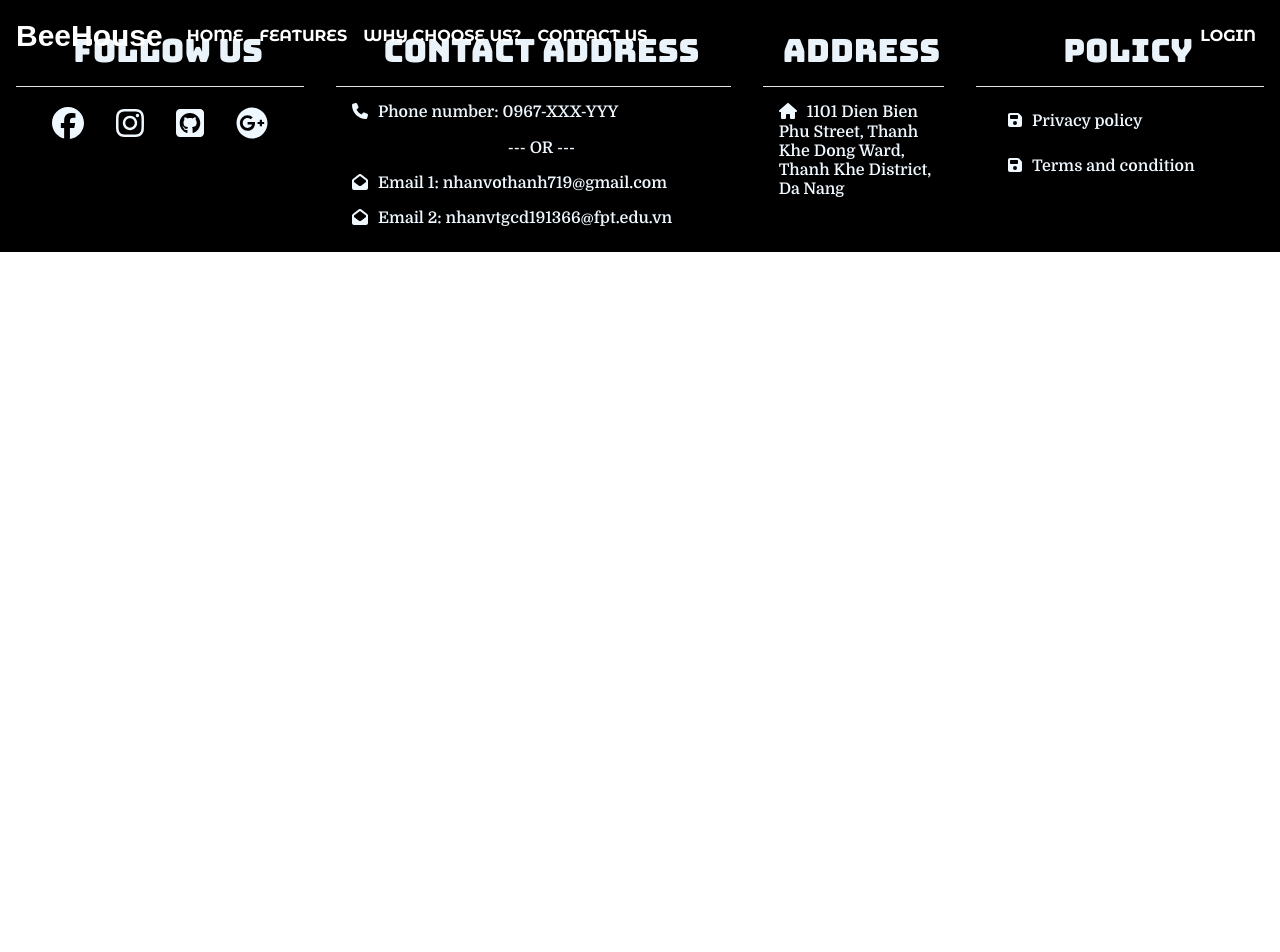
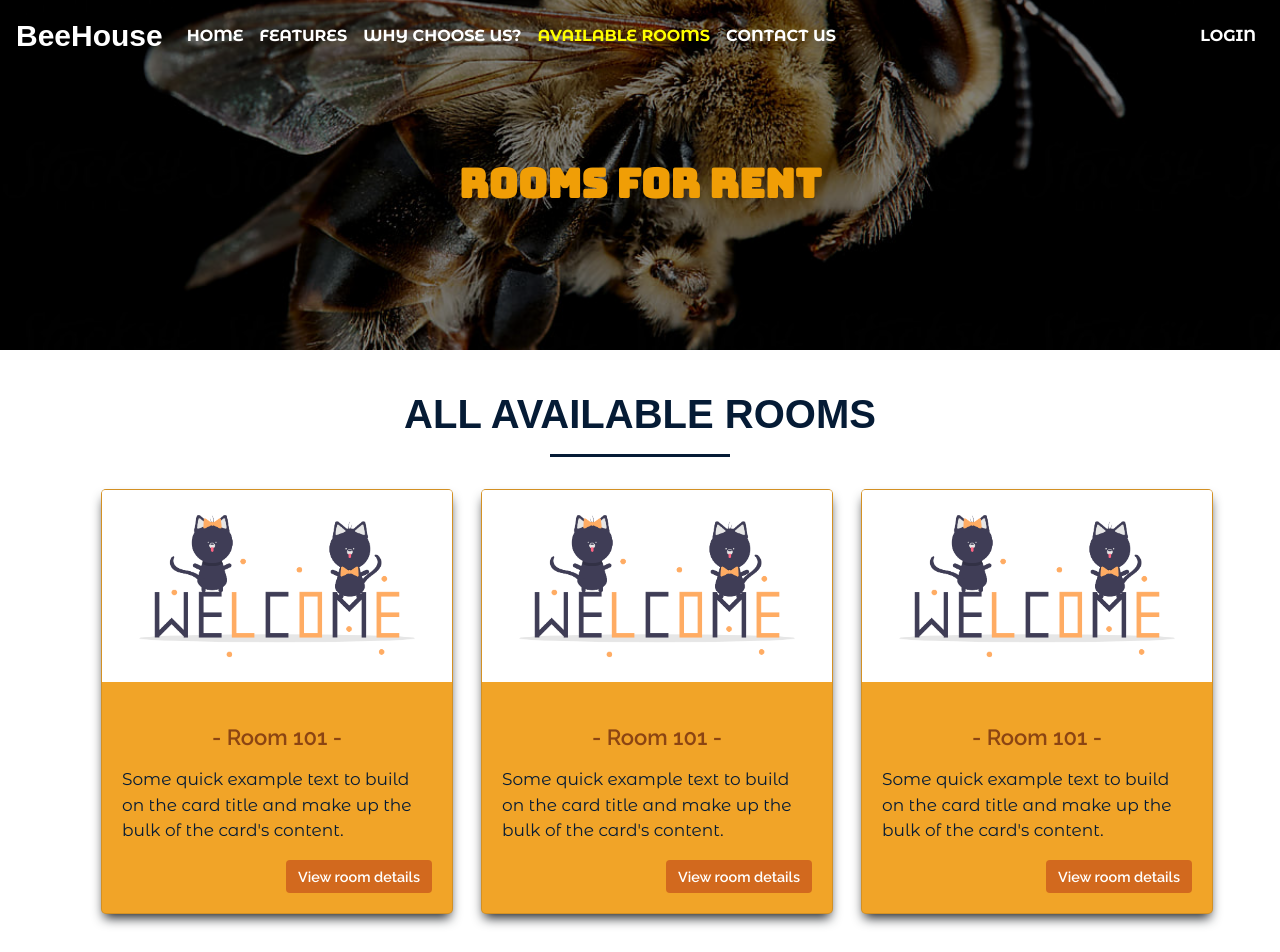
Before and after one commit to nhanvothanh719/boarding-house-management-system, a React (Create React App) app in the folder front-end/: page /available-rooms in a window 1280 px wide. Shown: the top 952 px of the page. Before the commit the page ends 800 px from the top, so only its background shows below. Built offline with nearby package versions, Linux system fonts and the light colour scheme; no server answers; a web font is replaced by a local one.

Commit message:
Design page for displaying all available rooms

```diff
--- a/front-end/src/assets/css/custom.css
+++ b/front-end/src/assets/css/custom.css
@@ -83,7 +83,7 @@
     box-shadow: 2px 2px 16px 2px rgba(4, 55, 105, 0.2);
 }
 
-.featureName{
+.cardName{
     color: saddlebrown;
     margin-top: 1em;
     font-family: 'Raleway', sans-serif;
@@ -91,7 +91,7 @@
     font-weight: 600;
 }
 
-.featureDescription{
+.cardDescription{
     color: #051b35;
     margin-top: 1em;
     font-family: 'Montserrat Alternates', sans-serif;
@@ -337,3 +337,27 @@ a.social:hover{
     font-size: 17px;
     font-weight: 400;
 }
+
+.roomCard{
+    background-color: rgb(241, 164, 40);
+    width: 22rem;
+    border-radius: 5px;
+    margin: 1em;
+    cursor: pointer;
+    box-shadow: 0 7px 12px -3px;
+    transition: all ease 200ms;
+}
+
+.roomCard:hover{
+    transform: scale(1.05);
+    box-shadow: 0 8px 20px -5px;
+}
+
+.customButton{
+    background-color: chocolate;
+    border: none;
+}
+
+.customButton:hover{
+    background-color: rgb(149, 79, 29);
+}
--- a/front-end/src/common/NavBar.jsx
+++ b/front-end/src/common/NavBar.jsx
@@ -12,11 +12,11 @@ class navBar extends Component {
     };
   }
   onScroll = () => {
-    if (window.scrollY < 400) {
+    if (window.scrollY < 300) {
       this.setState({ navBarTitle: "brandName" });
       this.setState({ navBarColor: "navBar" });
       this.setState({ navBarItem: "navItem" });
-    } else if (window.scrollY > 400) {
+    } else if (window.scrollY > 300) {
       this.setState({ navBarTitle: "brandNameScroll" });
       this.setState({ navBarColor: "navBarScroll" });
       this.setState({ navBarItem: "navItemScroll" });
@@ -124,6 +124,16 @@ class navBar extends Component {
               </Nav.Link>
               <Nav.Link>
                 <NavLink
+                  to="/available-rooms"
+                  exact
+                  activeStyle={{ color: "yellow" }}
+                  className={this.state.navBarItem}
+                >
+                  AVAILABLE ROOMS
+                </NavLink>
+              </Nav.Link>
+              <Nav.Link>
+                <NavLink
                   to="/contact-us"
                   exact
                   activeStyle={{ color: "yellow" }}
--- /dev/null
+++ b/front-end/src/components/AvailableRooms.jsx
@@ -0,0 +1,59 @@
+import React, { Component, Fragment } from "react";
+import { Button, Card, Col, Container, Row } from "react-bootstrap";
+import welcomeImg from "../assets/images/welcome.png";
+
+class AvailableRooms extends Component {
+  render() {
+    return (
+      <Fragment>
+        <Container className="mb-5">
+          <h1 className="mainTitle text-center"> ALL AVAILABLE ROOMS </h1>
+          <div className="bottomLine"></div>
+          <Row>
+            <Col lg={4} md={6} sm={12}>
+              <Card className="roomCard">
+                <Card.Img variant="top" src={welcomeImg} />
+                <Card.Body>
+                  <Card.Title className="cardName text-center">- Room 101 -</Card.Title>
+                  <Card.Text className="cardDescription">
+                    Some quick example text to build on the card title and make
+                    up the bulk of the card's content.
+                  </Card.Text>
+                  <Button className="float-right customButton">View room details</Button>
+                </Card.Body>
+              </Card>
+            </Col>
+            <Col lg={4} md={6} sm={12}>
+              <Card className="roomCard">
+                <Card.Img variant="top" src={welcomeImg} />
+                <Card.Body>
+                  <Card.Title className="cardName text-center">- Room 101 -</Card.Title>
+                  <Card.Text className="cardDescription">
+                    Some quick example text to build on the card title and make
+                    up the bulk of the card's content.
+                  </Card.Text>
+                  <Button className="float-right customButton">View room details</Button>
+                </Card.Body>
+              </Card>
+            </Col>
+            <Col lg={4} md={6} sm={12}>
+              <Card className="roomCard">
+                <Card.Img variant="top" src={welcomeImg} />
+                <Card.Body>
+                  <Card.Title className="cardName text-center">- Room 101 -</Card.Title>
+                  <Card.Text className="cardDescription">
+                    Some quick example text to build on the card title and make
+                    up the bulk of the card's content.
+                  </Card.Text>
+                  <Button className="float-right customButton">View room details</Button>
+                </Card.Body>
+              </Card>
+            </Col>
+          </Row>
+        </Container>
+      </Fragment>
+    );
+  }
+}
+
+export default AvailableRooms;
--- a/front-end/src/components/Features.jsx
+++ b/front-end/src/components/Features.jsx
@@ -19,8 +19,8 @@ export class Features extends Component {
             <Col lg={4} md={6} sm={12}>
               <div className="featureCard">
                 <img src={tenantManagement} className="cardImage" alt="" />
-                <h3 className="featureName">Tenant management</h3>
-                <p className="featureDescription">
+                <h3 className="cardName">Tenant management</h3>
+                <p className="cardDescription">
                   Tenant information management function, including personal
                   information, and contact information.
                 </p>
@@ -29,8 +29,8 @@ export class Features extends Component {
             <Col lg={4} md={6} sm={12}>
               <div className="featureCard">
                 <img src={contractManagement} className="cardImage" alt="" />
-                <h3 className="featureName">Contract management</h3>
-                <p className="featureDescription">
+                <h3 className="cardName">Contract management</h3>
+                <p className="cardDescription">
                   The function of managing information about the rental
                   contract, including rooms, tenants, services, deposits, etc.
                 </p>
@@ -39,11 +39,11 @@ export class Features extends Component {
             <Col lg={4} md={12} sm={12}>
               <div className="featureCard">
                 <img src={waterManagement} className="cardImage" alt="" />
-                <h3 className="featureName">Electricity/ water management</h3>
-                <p className="featureDescription">
+                <h3 className="cardName">Electricity/ water management</h3>
+                <p className="cardDescription">
                   The function of managing the electricity and water of each
                   room monthly, calculating the amount
-                  to be paid automatically.
+                  to be paid.
                 </p>
               </div>
             </Col>
@@ -52,8 +52,8 @@ export class Features extends Component {
             <Col lg={4} md={6} sm={12}>
               <div className="featureCard">
                 <img src={roomManagement} className="cardImage" alt="" />
-                <h3 className="featureName">Room management</h3>
-                <p className="featureDescription">
+                <h3 className="cardName">Room management</h3>
+                <p className="cardDescription">
                   The function of managing room information by zone, room rate,
                   and equipment in the room of the application.
                 </p>
@@ -62,8 +62,8 @@ export class Features extends Component {
             <Col lg={4} md={6} sm={12}>
               <div className="featureCard">
                 <img src={invoiceManagement} className="cardImage" alt="" />
-                <h3 className="featureName">Invoice management</h3>
-                <p className="featureDescription">
+                <h3 className="cardName">Invoice management</h3>
+                <p className="cardDescription">
                   The function of managing monthly bills, including expenses
                   such as electricity, water, and other services.
                 </p>
@@ -72,8 +72,8 @@ export class Features extends Component {
             <Col lg={4} md={12} sm={12}>
               <div className="featureCard">
                 <img src={statisticMonitor} className="cardImage" alt="" />
-                <h3 className="featureName">Statistical report generating</h3>
-                <p className="featureDescription">
+                <h3 className="cardName">Statistical report generating</h3>
+                <p className="cardDescription">
                   The function of monitoring the business and operating
                   situation of the boarding house in general.
                 </p>
--- a/front-end/src/components/TopBanner.jsx
+++ b/front-end/src/components/TopBanner.jsx
@@ -11,7 +11,7 @@ export class TopBanner extends Component {
             <Container className='topBannerContent'>
               <Row>
                 <Col className='text-center'>
-                <h1 className='topBannerTitle'>WELCOME TO BEE HOUSE</h1>
+                <h1 className='topBannerTitle'>WELCOME TO BEEHOUSE</h1>
                 <h2 className='topBannerSubTitle'>--- We help you to manage the boarding house easily ---</h2>
                 <br></br>
                 <Button variant='primary'>Discover more</Button>
--- /dev/null
+++ b/front-end/src/pages/AvailableRoomsPage.jsx
@@ -0,0 +1,16 @@
+import React, { Component, Fragment } from 'react';
+import PageTitle from "../components/PageTitle";
+import AvailableRooms from '../components/AvailableRooms';
+
+class AvailableRoomsPage extends Component {
+  render() {
+    return (
+        <Fragment>
+        <PageTitle title='Rooms for rent'/>
+        <AvailableRooms/>
+      </Fragment>
+    )
+  }
+}
+
+export default AvailableRoomsPage
--- a/front-end/src/router/AppRouter.jsx
+++ b/front-end/src/router/AppRouter.jsx
@@ -13,6 +13,7 @@ import WhyChooseUsPage from "../pages/WhyChooseUsPage";
 import ContactUsPage from "../pages/ContactUsPage";
 import TermsAndConditionPage from "../pages/TermsAndConditionPage";
 import PrivacyPolicyPage from "../pages/PrivacyPolicyPage";
+import AvailableRoomsPage from "../pages/AvailableRoomsPage";
 
 class header extends Component {
     state = {
@@ -44,6 +45,7 @@ class header extends Component {
             <Route exact path="/features" component={FeaturesPage} />
             <Route exact path="/why-choose-us" component={WhyChooseUsPage} />
             <Route exact path="/contact-us" component={ContactUsPage} />
+            <Route exact path="/available-rooms" component={AvailableRoomsPage} />
             <Route exact path="/login" component={() => <Login user={this.state.user} setUser={this.setUser} />} />
             <Route exact path="/register" component={Register} />
             <Route exact path="/forget-password" component={ForgetPassword} />
```
Also changed, not shown: front-end/src/pages/ContactUsPage.jsx (+7 -7 lines), front-end/src/assets/images/welcome.png (added).
